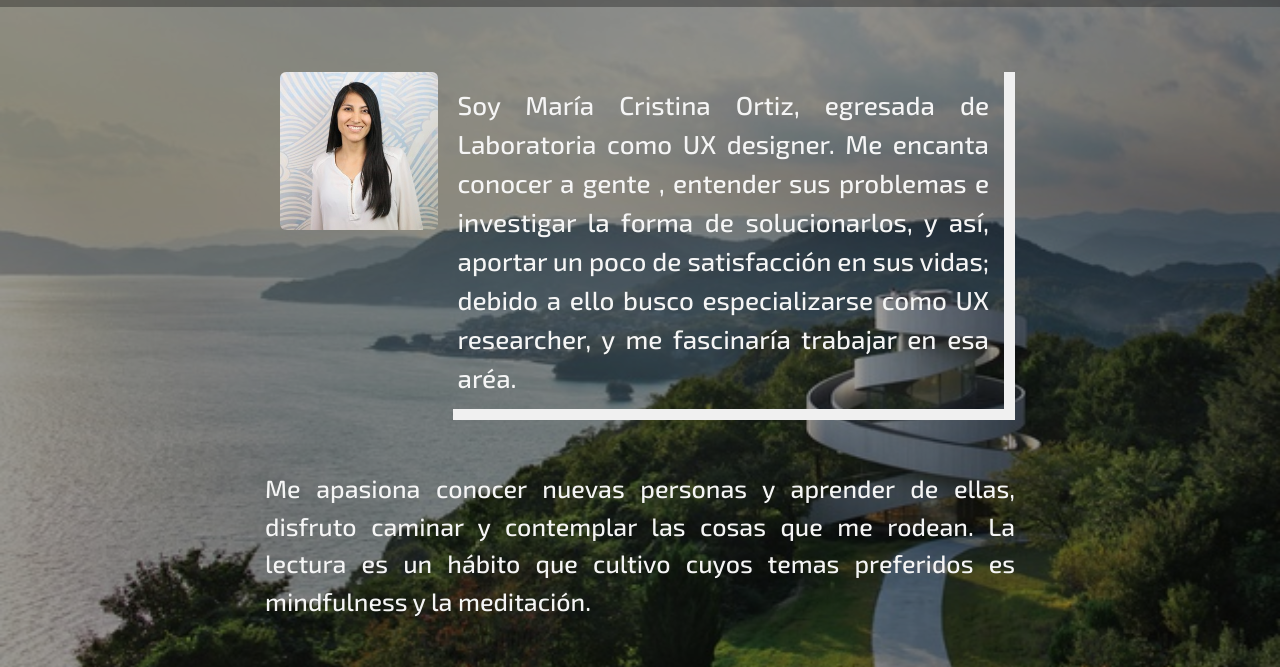
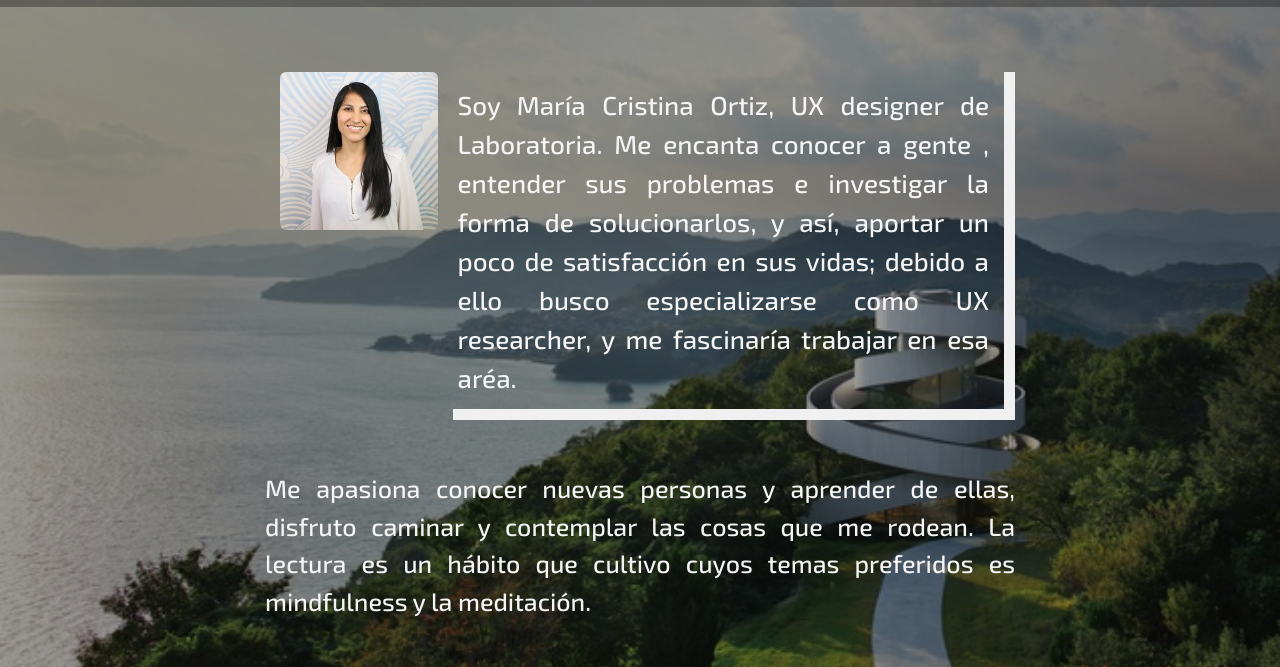
Before and after one commit to MariacristinaOrtiz/portafolio, a plain HTML site: page views/aboutme.html in a window 1280 px wide. Shown: the part 78-745 px from the top of the page. Drawn offline with Linux system fonts and the light colour scheme.

Commit message:
Añade cambios en la descripción  sobre mi

```diff
--- a/views/aboutme.html
+++ b/views/aboutme.html
@@ -64,7 +64,7 @@
             <h1 class="text-center">Hola!</h1>
           </div>
           <div class="col-xs-12 col-sm-9 objective">
-            <h3 class="text-justify objective-text">Soy María Cristina Ortiz, egresada de Laboratoria como UX designer. Me encanta conocer a gente , entender sus problemas e investigar la forma de solucionarlos, y así, aportar un poco de satisfacción en sus vidas; debido a ello busco especializarse como UX researcher, y me fascinaría trabajar en esa aréa.</h3>
+            <h3 class="text-justify objective-text">Soy María Cristina Ortiz, UX designer de Laboratoria. Me encanta conocer a gente , entender sus problemas e investigar la forma de solucionarlos, y así, aportar un poco de satisfacción en sus vidas; debido a ello busco especializarse como UX researcher, y me fascinaría trabajar en esa aréa.</h3>
           </div>
           <div class="col-xs-12 hobbies">
             <h3 class="text-justify hobbies-text">Me apasiona conocer nuevas personas y aprender de ellas, disfruto caminar y contemplar las cosas que me rodean. La lectura es un hábito que cultivo cuyos temas preferidos es mindfulness y la meditación.</h3>
```
